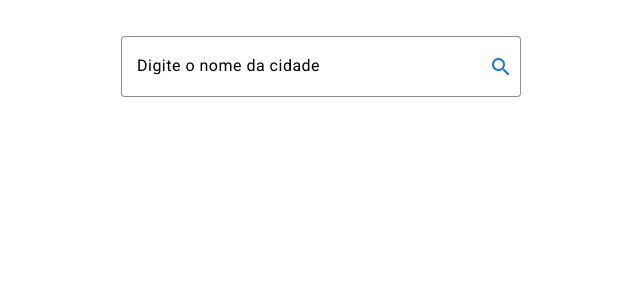
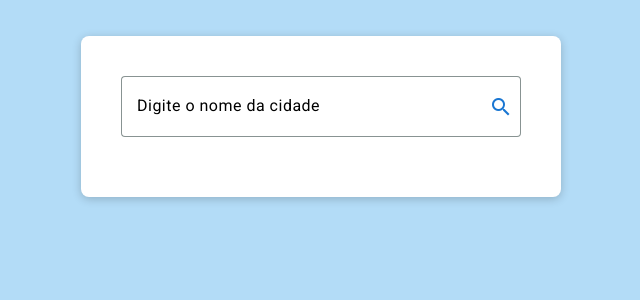
Before and after one commit to paulameg/bem-agro_weather-app, an Angular app: page / in a window 1280 px wide. Shown: the top 300 px of the page, without its empty margins (319-959 px from the left). Built offline with nearby package versions, Linux system fonts and the light colour scheme.

Commit message:
Finishing styles

```diff
--- a/src/app/app.component.html
+++ b/src/app/app.component.html
@@ -1,3 +1,4 @@
+<mat-card class="custom-container">
   <app-search-bar (search)="fetchWeather($event)"></app-search-bar>
 
   <div *ngIf="isLoading" class="loading-container">
@@ -9,9 +10,9 @@
     <app-weather-card [weatherData]="weatherData"></app-weather-card>
   </div>
 
-
   <div *ngIf="hasSearched && !isLoading" class="map-container">
     <div class="map-container">
       <app-map [latitude]="latitude" [longitude]="longitude"></app-map>
     </div>
   </div>
+</mat-card>
--- a/src/app/app.component.scss
+++ b/src/app/app.component.scss
@@ -4,4 +4,24 @@
   align-items: center;
   margin: 16px;
   font-family: Roboto, sans-serif;
+
 }
+
+.custom-container {
+  padding: 20px;
+  margin: 20px auto;
+  max-width: 800px;
+  box-shadow: 0 2px 10px rgba(0, 0, 0, 0.2);
+  border-radius: 8px;
+  background-color: #FFF;
+}
+
+.loading-container,
+.weather-container,
+.map-container {
+  margin-top: 20px;
+}
+
+.map-container {
+  height: 400px;
+}
--- a/src/app/app.component.ts
+++ b/src/app/app.component.ts
@@ -7,6 +7,7 @@ import { WeatherCardComponent } from './components/weather-card/weather-card.com
 import { MapComponent } from './components/map/map.component';
 import { CommonModule } from '@angular/common';
 import { MatProgressSpinnerModule } from '@angular/material/progress-spinner'; // Icone de carregamento
+import { MatCardModule } from '@angular/material/card';
 
 
 @Component({
@@ -18,6 +19,7 @@ import { MatProgressSpinnerModule } from '@angular/material/progress-spinner'; /
     MapComponent,
     CommonModule,
     MatProgressSpinnerModule,
+    MatCardModule
   ],
   templateUrl: './app.component.html',
   styleUrls: ['./app.component.scss'],
--- a/src/app/components/map/map.component.scss
+++ b/src/app/components/map/map.component.scss
@@ -1,6 +1,6 @@
 #map {
   width: 500px;
-  height: 400px;
+  height: 300px;
   border: 1px solid #ddd;
   overflow: hidden;
 }
--- a/src/styles.scss
+++ b/src/styles.scss
@@ -1,3 +1,3 @@
 
-html, body { height: 100%; }
+html, body { height: 100%;  background-color: rgb(179, 220, 247); }
 body { margin: 0; font-family: Roboto, "Helvetica Neue", sans-serif; }
```
Lines whose indentation alone changed are shown as unchanged.
